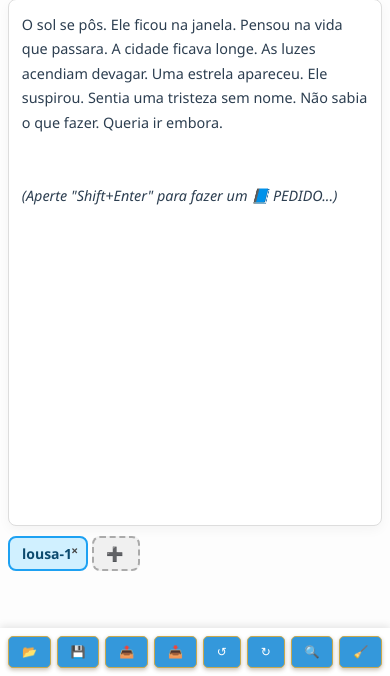
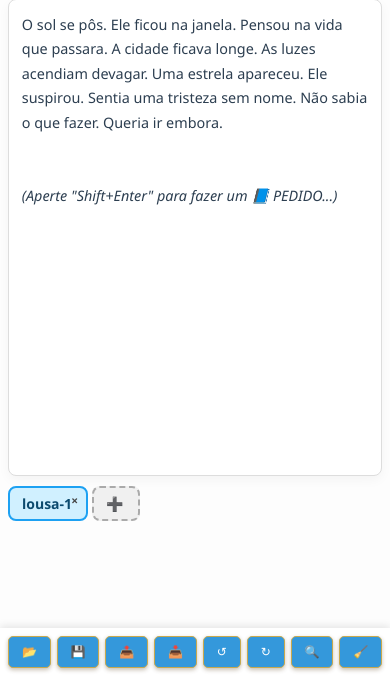
Before and after one commit to benilto87/verbaia1, a Flask app: page / in a window 390 px wide. Shown: the part 168-844 px from the top of the page. Run offline with Flask 3, Linux system fonts and the light colour scheme; the visitor is signed in with stand-in values (Sample User, id 1).

Commit message:
🛠️ mais mudanças versão celular

```diff
--- a/static/css/estilo1.css
+++ b/static/css/estilo1.css
@@ -429,7 +429,7 @@ h1 {
     /* Otimizando o contêiner do editor para celulares */
     .editor-container {
         max-height: 40vh;
-        min-height: 500px;
+        min-height: 450px;
         padding: 0.8rem;
     }
 
```
